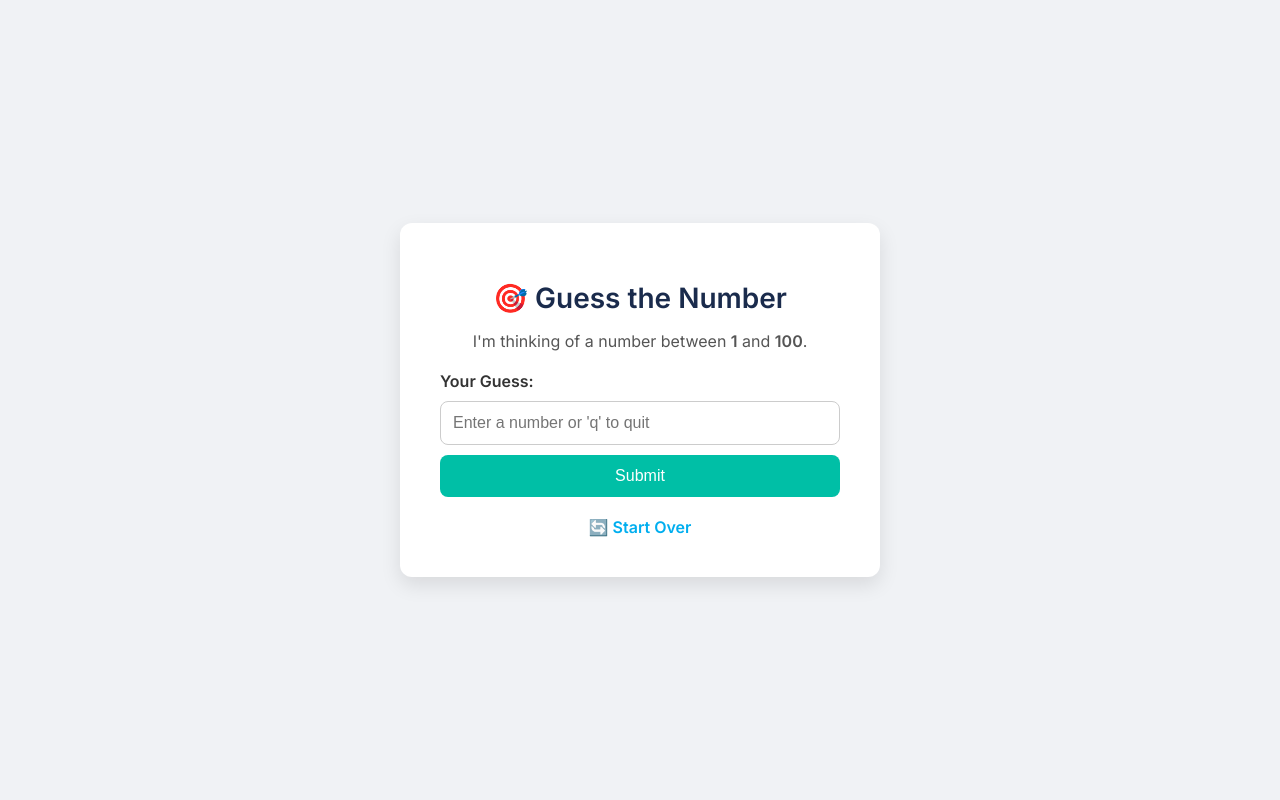
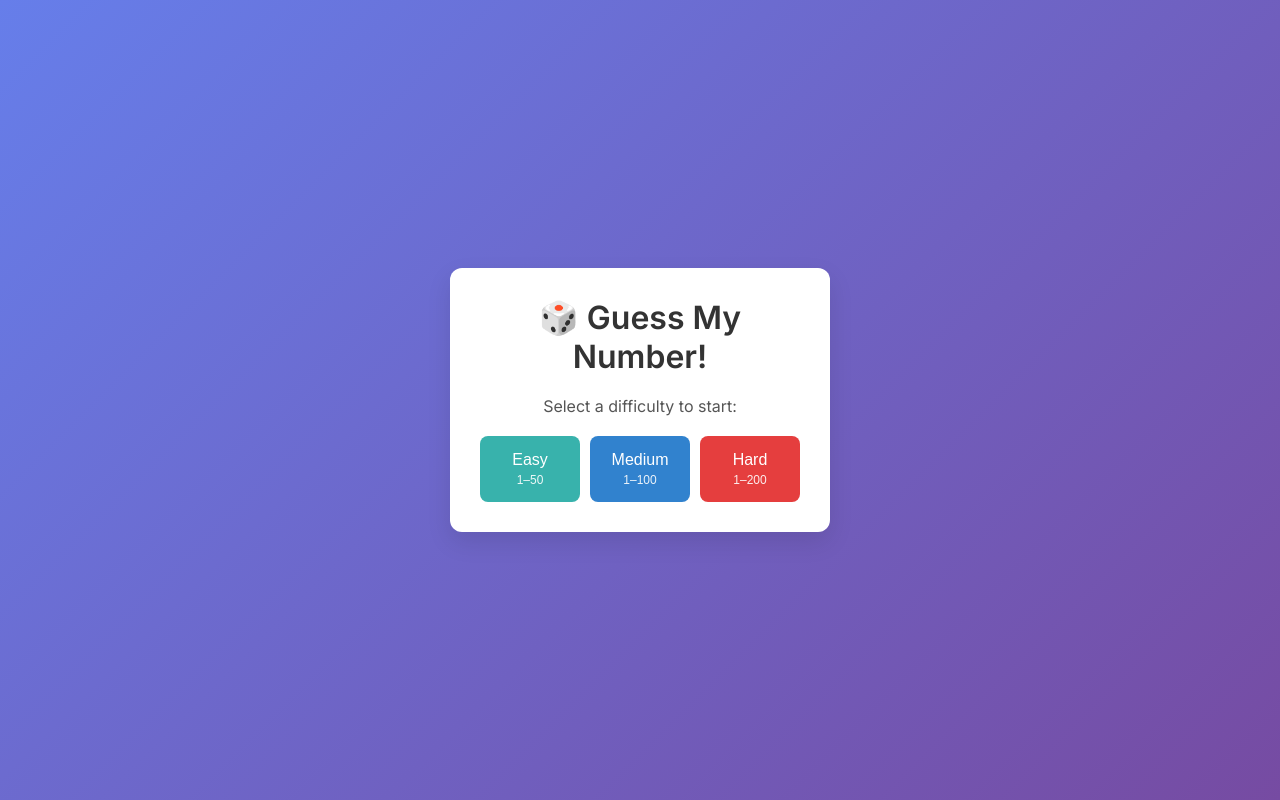
Before and after one commit to markdennis2121/flask-random-game, a Flask app: page / in a window 1280 px wide. Run offline with Flask 3, Linux system fonts and the light colour scheme.

Commit message:
Update Flask app with new features and styles

```diff
--- a/app.py
+++ b/app.py
@@ -2,46 +2,89 @@ from flask import Flask, render_template, request, redirect, url_for, session
 import random
 
 app = Flask(__name__)
-app.secret_key = 'your_secret_key'  # Needed for session management
+app.secret_key = 'replace_with_your_own_secret_key'
+
+# Map difficulties to their ranges
+difficulty_map = {
+    'easy':   (1, 50),
+    'medium': (1, 100),
+    'hard':   (1, 200)
+}
 
 @app.route('/', methods=['GET', 'POST'])
 def index():
-    if 'number' not in session:
-        session['start'], session['end'] = 1, 100  # Default range
-        session['number'] = random.randint(session['start'], session['end'])
+    if request.method == 'POST':
+        level = request.form.get('difficulty', 'medium')
+        start, end = difficulty_map.get(level, difficulty_map['medium'])
+        session['start'] = start
+        session['end'] = end
+        session['number'] = random.randint(start, end)
         session['attempts'] = 0
         session['guesses'] = []
+        session['difficulty'] = level
+        return redirect(url_for('game'))
+    return render_template('menu.html')
 
-    message = ""
+@app.route('/game', methods=['GET', 'POST'])
+def game():
+    start     = session.get('start', 1)
+    end       = session.get('end', 100)
+    number    = session.get('number')
+    guesses   = session.get('guesses', [])
+    attempts  = session.get('attempts', 0)
+    message   = None
+    difficulty= session.get('difficulty', 'medium')
+
     if request.method == 'POST':
-        guess = request.form.get('guess')
-        if guess == 'q':
-            message = f"Thanks for playing! The number was {session['number']}."
+        raw = request.form.get('guess', '').strip().lower()
+
+        # Quit case
+        if raw == 'q':
             session.clear()
-        else:
-            try:
-                guess = int(guess)
-                if not session['start'] <= guess <= session['end']:
-                    message = f"Please enter a number between {session['start']} and {session['end']}."
+            return render_template(
+                'game_over.html',
+                message=f'You quit! The number was {number}.',
+                guesses=guesses,
+                accuracy=None
+            )
+
+        # Attempt to parse an integer guess
+        try:
+            guess = int(raw)
+            if guess < start or guess > end:
+                message = f'⚠️ Enter a number between {start} and {end}.'
+            else:
+                attempts += 1
+                guesses.append(guess)
+                session['attempts'] = attempts
+                session['guesses']  = guesses
+
+                if guess == number:
+                    accuracy = 100 - (sum(abs(g - number) for g in guesses) / attempts)
+                    session.clear()
+                    return render_template(
+                        'game_over.html',
+                        message=f'🎉 Correct! You guessed {number} in {attempts} tries.',
+                        guesses=guesses,
+                        accuracy=accuracy
+                    )
+                elif abs(guess - number) <= 5:
+                    message = '🔥 Very close!'
+                elif guess > number:
+                    message = '📈 Too high!'
                 else:
-                    session['attempts'] += 1
-                    session['guesses'].append(guess)
+                    message = '📉 Too low!'
+        except ValueError:
+            message = '❌ Invalid input!'
 
-                    number = session['number']
-                    if guess == number:
-                        accuracy = 100 - (sum(abs(g - number) for g in session['guesses']) / session['attempts'])
-                        message = f"You got it! {guess} is correct. Attempts: {session['attempts']}, Accuracy: {accuracy:.2f}"
-                        session.clear()
-                    elif abs(guess - number) <= 5:
-                        message = f"{guess} is very close!"
-                    elif guess > number:
-                        message = f"{guess} is too high!"
-                    else:
-                        message = f"{guess} is too low!"
-            except ValueError:
-                message = "Invalid input. Please enter a number."
-
-    return render_template('index.html', message=message)
+    return render_template(
+        'index.html',
+        message=message,
+        guesses=guesses,
+        start=start,
+        end=end,
+        difficulty=difficulty
+    )
 
 @app.route('/reset')
 def reset():
--- a/static/style.css
+++ b/static/style.css
@@ -1,89 +1,168 @@
 @import url('https://fonts.googleapis.com/css2?family=Inter:wght@400;600&display=swap');
+
+* {
+  box-sizing: border-box;
+  margin: 0;
+  padding: 0;
+}
 
 body {
   font-family: 'Inter', sans-serif;
-    background-color: #f0f2f5;
-    margin: 0;
-    padding: 0;
+  background: linear-gradient(135deg, #667eea, #764ba2);
+  height: 100vh;
   display: flex;
   justify-content: center;
   align-items: center;
-    height: 100vh;
 }
 
 .container {
-    background-color: #ffffff;
-    padding: 40px;
+  background: #fff;
+  padding: 30px;
   border-radius: 12px;
-    box-shadow: 0 8px 20px rgba(0, 0, 0, 0.1);
+  width: 100%;
+  max-width: 380px;
   text-align: center;
-    width: 100%;
-    max-width: 400px;
+  box-shadow: 0 10px 25px rgba(0,0,0,0.1);
 }
 
 h1 {
-    color: #1a2b4c;
-    margin-bottom: 10px;
-    font-size: 28px;
+  margin-bottom: 20px;
+  color: #333;
 }
 
-.range {
-    font-size: 16px;
+p {
   margin-bottom: 20px;
   color: #555;
 }
 
-form {
+/* Difficulty buttons */
+.difficulty-form {
+  display: flex;
+  gap: 10px;
+  margin-top: 10px;
+}
+
+.diff-btn {
+  flex: 1;
+  padding: 15px;
+  font-size: 16px;
+  border: none;
+  border-radius: 8px;
+  color: #fff;
+  cursor: pointer;
+  transition: transform 0.2s;
   display: flex;
   flex-direction: column;
-    gap: 10px;
+  align-items: center;
 }
 
-label {
+.diff-btn span {
+  font-size: 12px;
+  opacity: 0.9;
+  margin-top: 4px;
+}
+
+.diff-btn:hover {
+  transform: translateY(-3px);
+}
+
+.diff-btn.easy   { background: #38b2ac; }
+.diff-btn.medium { background: #3182ce; }
+.diff-btn.hard   { background: #e53e3e; }
+
+/* Guess form */
+.guess-form {
+  display: flex;
+  gap: 10px;
+  justify-content: center;
+  margin-bottom: 20px;
+}
+
+.guess-form input {
+  flex: 1;
+  padding: 12px;
+  font-size: 16px;
+  border: 1px solid #ddd;
+  border-radius: 8px;
+  outline: none;
+}
+
+.guess-form input:focus {
+  border-color: #3182ce;
+}
+
+.guess-form button {
+  padding: 12px 20px;
+  font-size: 16px;
+  background: #3182ce;
+  border: none;
+  border-radius: 8px;
+  color: #fff;
+  cursor: pointer;
+  transition: background 0.2s;
+}
+
+.guess-form button:hover {
+  background: #2c5282;
+}
+
+/* Feedback bubble */
+.feedback {
+  margin-bottom: 20px;
+  padding: 15px;
+  background: #f7fafc;
+  border-radius: 8px;
+  color: #333;
   font-weight: 600;
+  position: relative;
+}
+
+.feedback::after {
+  content: '';
+  position: absolute;
+  bottom: -10px;
+  left: 50%;
+  transform: translateX(-50%);
+  border-width: 10px 10px 0;
+  border-style: solid;
+  border-color: #f7fafc transparent;
+}
+
+/* Guess history */
+.history {
   text-align: left;
+  margin-bottom: 20px;
+}
+
+.history h2 {
+  margin-bottom: 10px;
+  font-size: 16px;
   color: #333;
 }
 
-input[type="text"] {
-    padding: 12px;
-    font-size: 16px;
-    border: 1px solid #ccc;
-    border-radius: 8px;
-    outline: none;
-    transition: border-color 0.3s;
+.history ul {
+  list-style: none;
+  display: flex;
+  gap: 5px;
+  flex-wrap: wrap;
 }
 
-input[type="text"]:focus {
-    border-color: #00bfa6;
+.history li {
+  background: #edf2f7;
+  padding: 5px 10px;
+  border-radius: 6px;
+  font-size: 14px;
 }
 
-button {
-    padding: 12px;
-    font-size: 16px;
-    background-color: #00bfa6;
-    color: white;
-    border: none;
-    border-radius: 8px;
-    cursor: pointer;
-    transition: background-color 0.3s;
-}
-
-button:hover {
-    background-color: #009e8f;
-}
-
-.feedback {
-    margin-top: 15px;
-    font-size: 16px;
-    color: #1a2b4c;
+/* Reset link */
+.reset-link {
+  display: inline-block;
+  margin-top: 10px;
+  color: #3182ce;
+  text-decoration: none;
   font-weight: 600;
 }
 
-a {
-    display: block;
-    margin-top: 20px;
-    text-decoration: none;
-    color: #00aEEF;
-    font-weight: 600;
+.reset-link:hover {
+  text-decoration: underline;
 }
--- a/templates/index.html
+++ b/templates/index.html
@@ -1,25 +1,36 @@
 <!DOCTYPE html>
-<html>
+<html lang="en">
 <head>
+  <meta charset="UTF-8" />
   <title>Number Guessing Game</title>
   <link rel="stylesheet" href="{{ url_for('static', filename='style.css') }}">
 </head>
 <body>
   <div class="container">
     <h1>🎯 Guess the Number</h1>
-        <p class="range">I'm thinking of a number between <strong>{{ session.get('start', 1) }}</strong> and <strong>{{ session.get('end', 100) }}</strong>.</p>
+    <p>Range: <strong>{{ start }}</strong> to <strong>{{ end }}</strong> ({{ difficulty.title() }})</p>
 
-        <form method="POST">
-            <label for="guess">Your Guess:</label>
-            <input type="text" name="guess" id="guess" placeholder="Enter a number or 'q' to quit" required>
-            <button type="submit">Submit</button>
+    <form method="POST" class="guess-form">
+      <input type="text" name="guess" placeholder="Enter number or Q to quit" autofocus autocomplete="off">
+      <button type="submit">GO!</button>
     </form>
 
     {% if message %}
       <div class="feedback">{{ message }}</div>
     {% endif %}
 
-        <a href="{{ url_for('reset') }}">🔄 Start Over</a>
+    {% if guesses %}
+      <div class="history">
+        <h2>Previous Guesses:</h2>
+        <ul>
+          {% for g in guesses %}
+            <li>{{ g }}</li>
+          {% endfor %}
+        </ul>
+      </div>
+    {% endif %}
+
+    <a href="{{ url_for('reset') }}" class="reset-link">🔄 Restart</a>
   </div>
 </body>
 </html>
--- /dev/null
+++ b/templates/menu.html
@@ -0,0 +1,19 @@
+<!DOCTYPE html>
+<html lang="en">
+<head>
+  <meta charset="UTF-8" />
+  <title>Choose Difficulty</title>
+  <link rel="stylesheet" href="{{ url_for('static', filename='style.css') }}">
+</head>
+<body>
+  <div class="container">
+    <h1>🎲 Guess My Number!</h1>
+    <p>Select a difficulty to start:</p>
+    <form method="POST" class="difficulty-form">
+      <button type="submit" name="difficulty" value="easy"   class="diff-btn easy">Easy <span>1–50</span></button>
+      <button type="submit" name="difficulty" value="medium" class="diff-btn medium">Medium <span>1–100</span></button>
+      <button type="submit" name="difficulty" value="hard"   class="diff-btn hard">Hard <span>1–200</span></button>
+    </form>
+  </div>
+</body>
+</html>
```
Also changed, not shown: templates/game_over.html (added, +30 -0 lines), README.md. Lines whose indentation alone changed are shown as unchanged.
